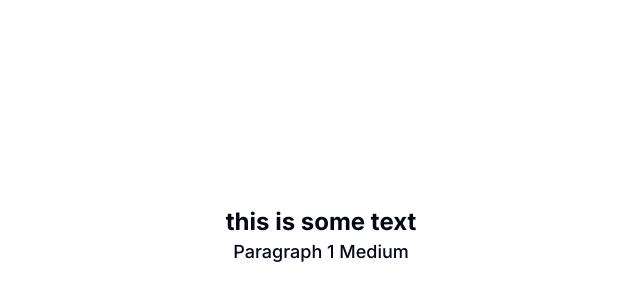
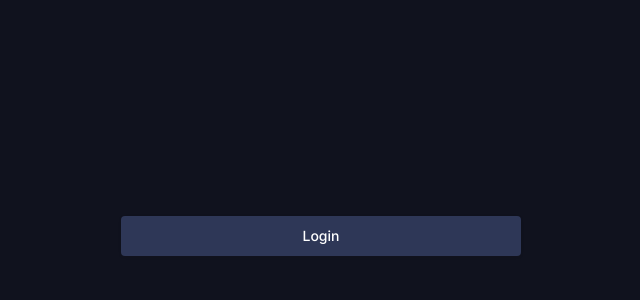
Before and after one commit to urke90/Pilot-next14, a Next.js app: page / in a window 1280 px wide. Shown: the part 164-464 px from the top of the page, without its empty margins (319-959 px from the left). Built offline with nearby package versions, Linux system fonts and the light colour scheme.

Commit message:
extracted same styles for primary and secondary button and created primary and secondary buttons from figma

```diff
--- a/app/globals.css
+++ b/app/globals.css
@@ -12,7 +12,6 @@
 
     --popover: 0 0% 100%;
     --popover-foreground: 222.2 84% 4.9%;
-
 
     /* PRIMARY */
     --primary-gredient: linear-gradient(90deg, #43B7FE 0%, #4F48E6 100%);
@@ -111,61 +110,60 @@
   }
 
   .h2-bold {
-    @apply  font-bold text-[24px] leading-[32px]
+    @apply  font-bold text-2xl
   }
 
   .h1-medium {
-    @apply font-medium text-[20px] leading-[28px]
+    @apply font-medium text-xl
   }
 
   .h2-medium {
-    @apply font-medium text-[16px] leading-[24px]
+    @apply font-medium text-base
   }
   /* HEADINGS */
 
   /* PARAGRAPHS BOLD */
   .p1-bold {
-    @apply font-bold text-[18px] leading-[28px]
+    @apply font-bold text-lg
   }
 
   .p2-bold {
-    @apply font-bold text-[16px] leading-[24px]
+    @apply font-bold text-base
   }
-
   .p3-bold {
-    @apply font-bold text-[14px] leading-[20px]
+    @apply font-bold text-sm
   }
   /* PARAGRAPHS BOLD */
 
   /* PARAGRAPHS MEDIUM */
   .p1-medium {
-    @apply font-medium text-[18px] leading-[28px]
+    @apply font-medium text-lg
   }
 
   .p3-medium {
-    @apply font-mediumtext-[14px] leading-[20px]
+    @apply font-medium text-sm
   }
 
   .p4-medium {
-    @apply font-medium text-[12px] leading-[16px]
+    @apply font-medium text-xs
   }
   /* PARAGRAPHS MEDIUM */
 
   /* PARAGRAPHS REGULAR */
   .p1-regular {
-    @apply font-medium text-[18px] leading-[28px]
+    @apply font-medium text-lg
   }
 
   .p2-regular {
-    @apply font-medium text-[16px] leading-[24px]
+    @apply font-medium text-base
   }
 
   .p3-regular {
-    @apply font-medium text-[14px] leading-[20px]
+    @apply font-medium text-sm
   }
 
   .p4-regular {
-    @apply font-medium text-[12px] leading-[16px]
+    @apply font-medium text-xs
   }
   /* PARAGRAPHS REGULAR */
 
@@ -174,4 +172,13 @@
     @apply font-normal text-[10px] leading-[12.1px]
   }
   /* SUBTITLE SMALL */
+
+  /* BUTTONS */
+  .btn {
+    @apply text-sm gap-2 px-3.5 py-2.5 w-full
+  }
+
+  .btn-secodary-shadow {
+    @apply shadow-btn-secondary-shadow-1
+  }
 }
--- a/app/page.tsx
+++ b/app/page.tsx
@@ -21,14 +21,17 @@ const Home: React.FC = () => {
         display: 'flex',
         flexDirection: 'column',
         justifyContent: 'center',
+        backgroundColor: '#10121E',
         alignItems: 'center',
         width: '100%',
         height: '100vh',
       }}
     >
-      {/* <Button>dsadasdasdsa</Button> */}
-      <h2 className="h2-bold">this is some text</h2>
-      <p className="p1-medium">Paragraph 1 Medium</p>
+      <div className="w-[400px] ">
+        <Button variant="secondary">Login</Button>
+      </div>
+      {/* <h2 className="h2-bold">this is some text</h2>
+      <p className="p1-medium">Paragraph 1 Medium</p> */}
     </div>
   );
 };
--- a/components/ui/button.tsx
+++ b/components/ui/button.tsx
@@ -9,15 +9,9 @@ const buttonVariants = cva(
   {
     variants: {
       variant: {
-        default: 'bg-primary-500 text-primary-foreground hover:bg-primary/90',
-        destructive:
-          'bg-destructive text-destructive-foreground hover:bg-destructive/90',
-        outline:
-          'border border-input bg-background hover:bg-accent hover:text-accent-foreground',
+        primary: 'btn bg-primary-500 text-black-900 rounded font-bold',
         secondary:
-          'bg-secondary text-secondary-foreground hover:bg-secondary/80',
-        ghost: 'hover:bg-accent hover:text-accent-foreground',
-        link: 'text-primary underline-offset-4 hover:underline',
+          'btn bg-black-600 text-white-100 rounded-[4px] font-medium btn-secodary-shadow ',
       },
       size: {
         default: 'h-10 px-4 py-2',
@@ -27,7 +21,7 @@ const buttonVariants = cva(
       },
     },
     defaultVariants: {
-      variant: 'default',
+      variant: 'primary',
       size: 'default',
     },
   }
--- a/tailwind.config.ts
+++ b/tailwind.config.ts
@@ -28,30 +28,30 @@ const config = {
         //   DEFAULT: "hsl(var(--primary))",
         //   foreground: "hsl(var(--primary-foreground))",
         // },
-        secondary: {
-          DEFAULT: "hsl(var(--secondary))",
-          foreground: "hsl(var(--secondary-foreground))",
-        },
-        destructive: {
-          DEFAULT: "hsl(var(--destructive))",
-          foreground: "hsl(var(--destructive-foreground))",
-        },
-        muted: {
-          DEFAULT: "hsl(var(--muted))",
-          foreground: "hsl(var(--muted-foreground))",
-        },
-        accent: {
-          DEFAULT: "hsl(var(--accent))",
-          foreground: "hsl(var(--accent-foreground))",
-        },
-        popover: {
-          DEFAULT: "hsl(var(--popover))",
-          foreground: "hsl(var(--popover-foreground))",
-        },
-        card: {
-          DEFAULT: "hsl(var(--card))",
-          foreground: "hsl(var(--card-foreground))",
-        },
+        // secondary: {
+        //   DEFAULT: "hsl(var(--secondary))",
+        //   foreground: "hsl(var(--secondary-foreground))",
+        // },
+        // destructive: {
+        //   DEFAULT: "hsl(var(--destructive))",
+        //   foreground: "hsl(var(--destructive-foreground))",
+        // },
+        // muted: {
+        //   DEFAULT: "hsl(var(--muted))",
+        //   foreground: "hsl(var(--muted-foreground))",
+        // },
+        // accent: {
+        //   DEFAULT: "hsl(var(--accent))",
+        //   foreground: "hsl(var(--accent-foreground))",
+        // },
+        // popover: {
+        //   DEFAULT: "hsl(var(--popover))",
+        //   foreground: "hsl(var(--popover-foreground))",
+        // },
+        // card: {
+        //   DEFAULT: "hsl(var(--card))",
+        //   foreground: "hsl(var(--card-foreground))",
+        // },
         // custom
         primary: {
           gredient: 'var(--primary-gredient)',
@@ -81,6 +81,11 @@ const config = {
         },
 
       },
+      boxShadow: {
+        'btn-secondary-shadow-1': '0px 1px 3px 0px #1212121A',
+        // 'btn-secondary-shadow-2': '0px 0px 0px 1px #12121212', kaze da je isto kao shadow 1
+        // 'btn-secondary-shadow-3': '0px 1px 1px 0px #1212121A',  kaze da je isto kao shadow 1
+      },
       fontFamily: {
         inter: ['inter', 'sans-serif']
       },
```
